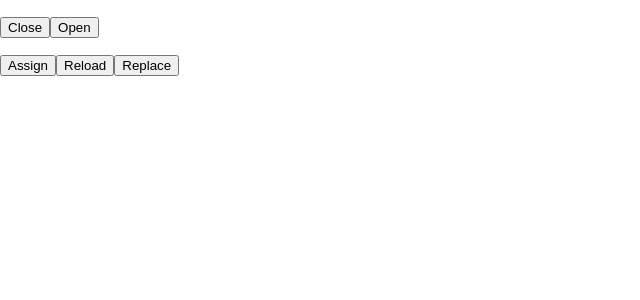
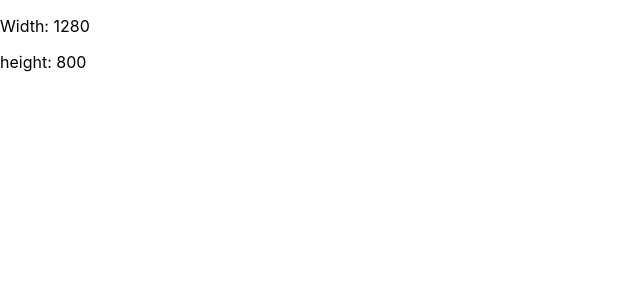
Before and after one commit to Lubov1506/remember, a React (Create React App) app: page / in a window 1280 px wide. Shown: the top 300 px of the page, without its empty margins (0-640 px from the left). Built offline with nearby package versions, Linux system fonts and the light colour scheme.

Commit message:
WindowSizes

```diff
--- a/src/App.js
+++ b/src/App.js
@@ -1,37 +1,10 @@
 import React from 'react'
+import WindowSizes from './components/WindowSizes'
 
 function App (props) {
   return (
     <>
-      <p>
-        <button
-          onClick={() => {
-            window.close()
-          }}
-        >Close</button>
-         <button
-          onClick={() => {
-            window.open('http://google.com')
-          }}
-        >Open</button>
-      </p>
-      <p>
-        <button
-          onClick={() => {
-            window.location.assign('https://code.visualstudio.com/docs/?dv=linux64_deb')
-          }}
-        >Assign</button>
-         <button
-          onClick={() => {
-            window.location.reload()
-          }}
-        >Reload</button>
-        <button
-          onClick={() => {
-            window.location.replace('http://google.com')
-          }}
-        >Replace</button>
-      </p>
+    <WindowSizes/>
     </>
   )
 }
--- /dev/null
+++ b/src/components/WindowSizes/index.js
@@ -0,0 +1,34 @@
+import React, { Component } from 'react';
+
+class WindowSizes extends Component {
+    constructor(props) {
+        super(props);
+        this.state ={
+            width: window.innerWidth,
+            height:  window.innerHeight
+        }
+    }
+    resizeHandler = () =>{
+        this.setState({
+            width: window.innerWidth,
+            height:  window.innerHeight
+        })
+    }
+    componentDidMount(){
+        window.addEventListener('resize', this.resizeHandler)
+    }
+    componentWillUnmount(){
+        window.removeEventListener('resize', this.resizeHandler)
+    }
+    render() {
+        const {width, height} = this.state
+        return (
+            <div>
+                <p>Width: {width}</p>
+                <p>height: {height}</p>
+            </div>
+        );
+    }
+}
+
+export default WindowSizes;
```
